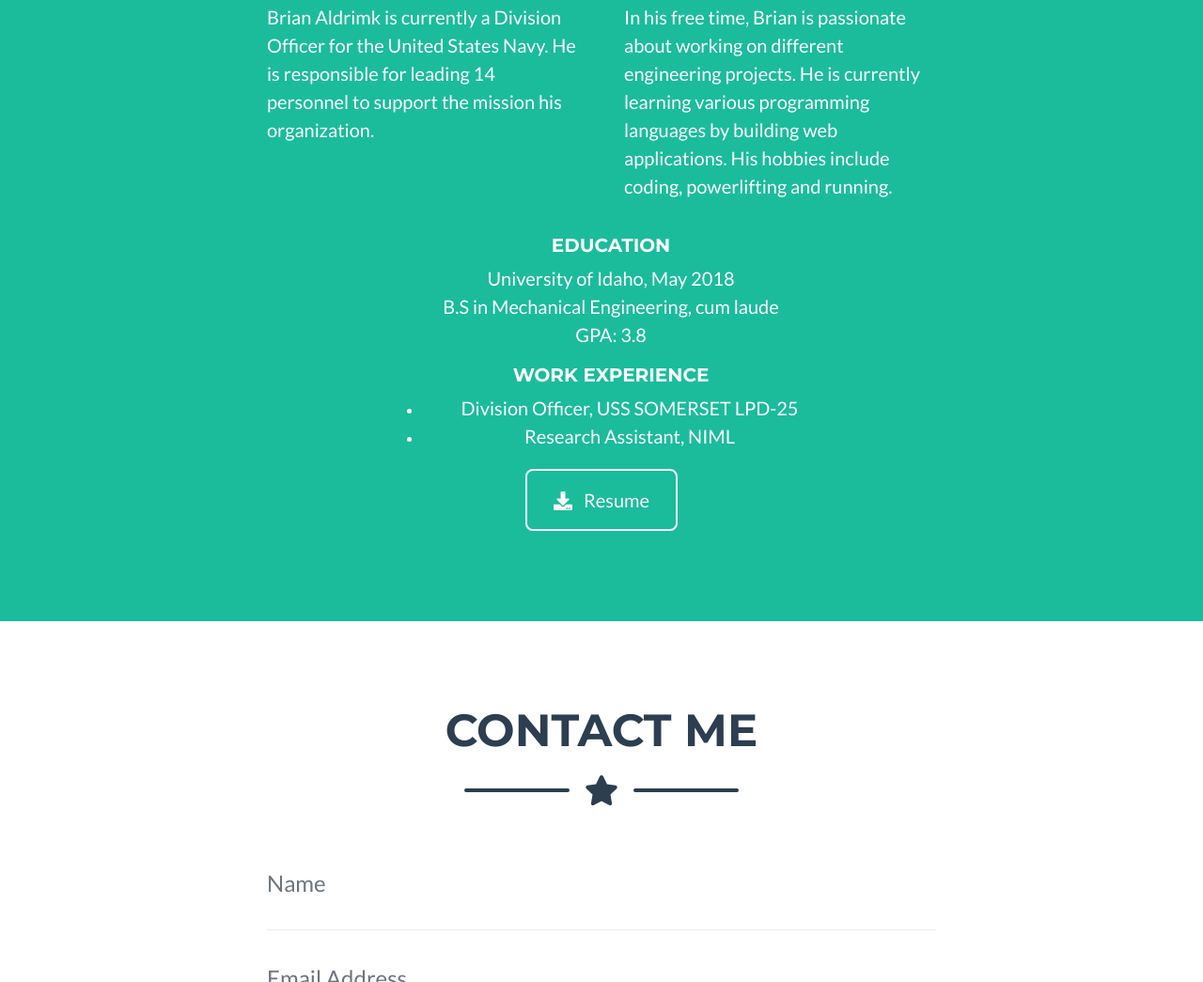
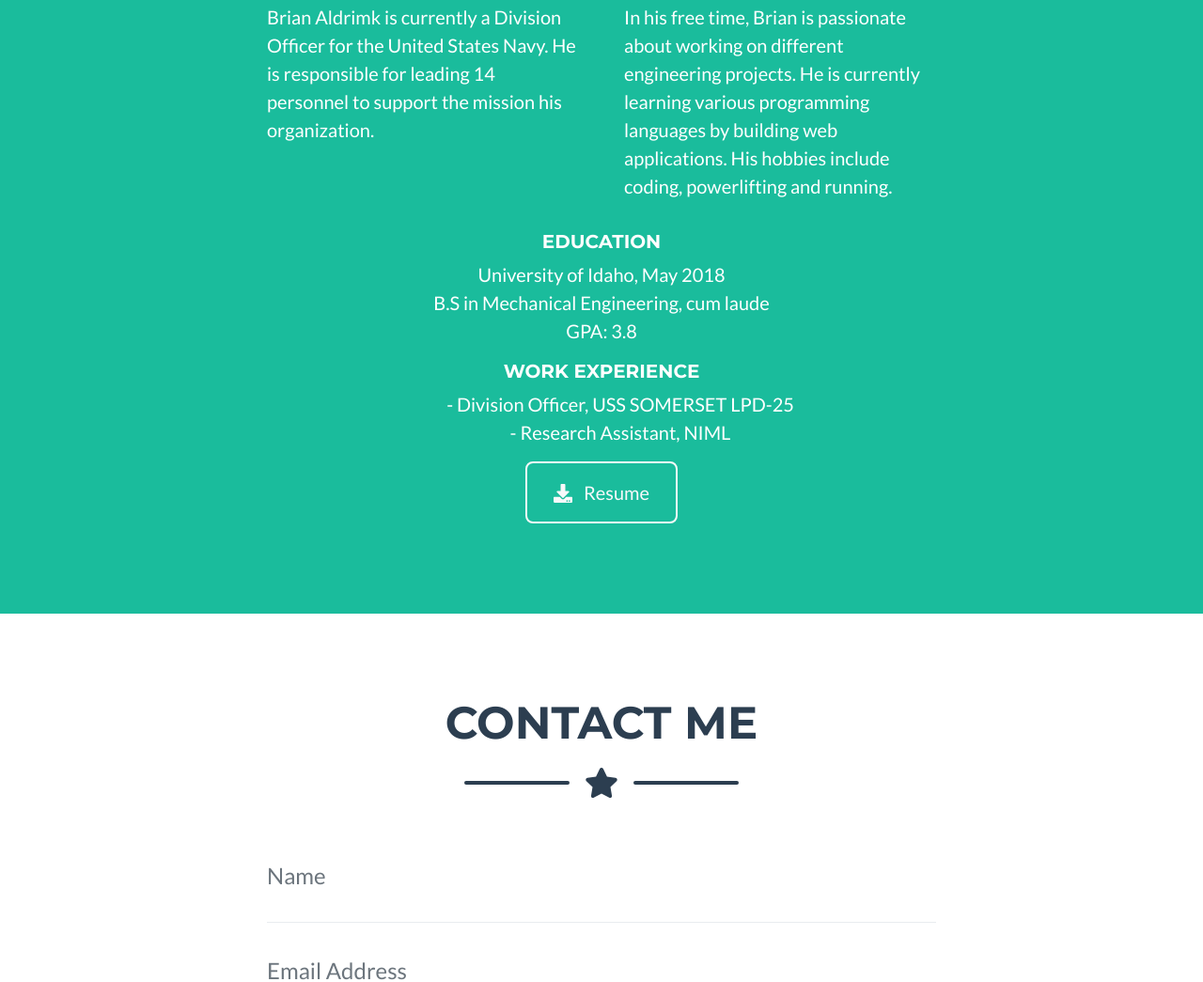
Before and after one commit to aldr1383/aldr1383.github.io, a plain HTML site: page index.html in a window 1280 px wide. Shown: the part 1896-2941 px from the top of the page at 94% size. Drawn offline with nearby package versions, Linux system fonts and the light colour scheme.

Commit message:
Update index.html

```diff
--- a/index.html
+++ b/index.html
@@ -138,7 +138,7 @@
                     <div class="col-lg-4 mr-auto"><p class="lead">In his free time, Brian is passionate about working on different engineering projects. He is currently learning various programming languages by building web applications. His hobbies include coding, powerlifting and running.</p></div>
                 </div>
             </div>
-            <div class="containertwo">
+            <div class="container">
                     <div></div>
                         <!-- About Section Content-->
                                 <p class="lead mt-0">
@@ -148,8 +148,8 @@
                                     <p class="mt-0 mb-0 lead text-white text-center"> <b>GPA: 3.8</b></p>
                                     <h5 class="mt-3 mb-0 h5 text-uppercase text-white text-center">Work Experience</h5>
                                     <ul>
-                                    <li><p class="mt-2 mb-0 lead text-white text-center">Division Officer, USS SOMERSET LPD-25 </p></li>
-                                    <li><p class="mt-0 mb-0 lead text-white text-center">Research Assistant, NIML </p></li>
+                                    <p class="mt-2 mb-0 lead text-white text-center">- Division Officer, USS SOMERSET LPD-25</p>
+                                    <p class="mt-0 mb-0 lead text-white text-center">- Research Assistant, NIML</p>
                                     </ul>
                                 </p>
 
```
